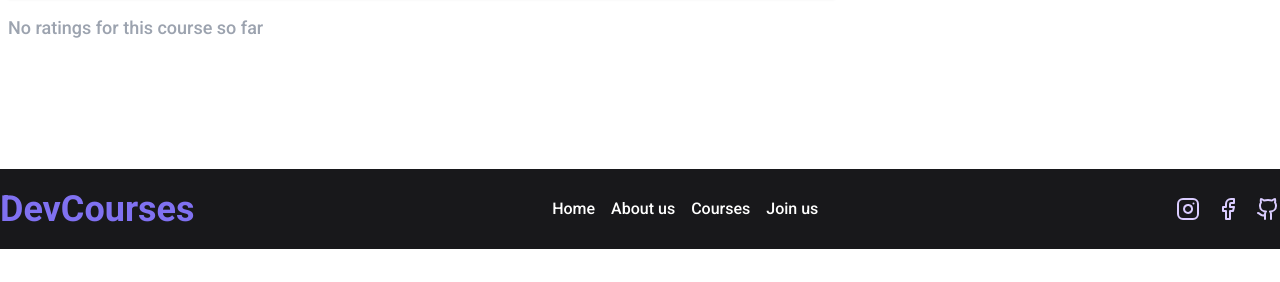
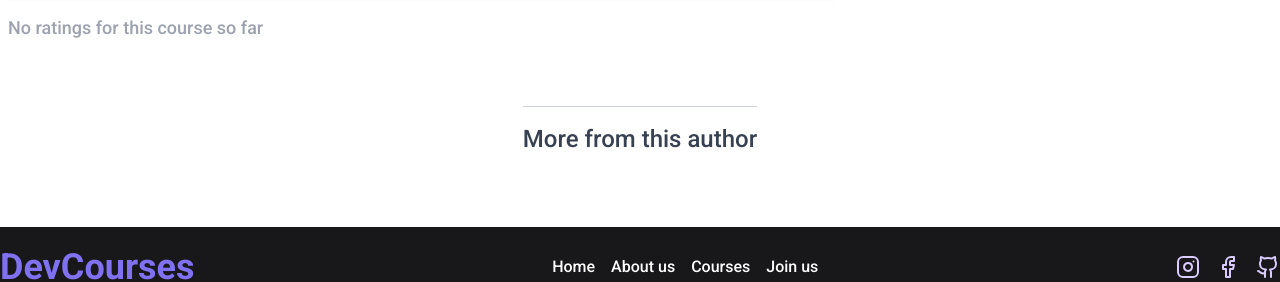
Before and after one commit to Esmin53/courses, a React (Vite) app in the folder client/: page /course/1 in a window 1280 px wide. Shown: the part 551-833 px from the top of the page. Before the commit the page ends 800 px from the top, so only its background shows below. Built offline with nearby package versions, Linux system fonts and the light colour scheme; no server answers.

Commit message:
Recomend more courses by author

```diff
--- /dev/null
+++ b/client/src/components/MoreFromAuthor.tsx
@@ -0,0 +1,36 @@
+import { Course } from "@/types"
+import axios from "axios"
+import { useEffect, useState } from "react"
+import CourseCard from "./CourseCard"
+import { cn } from "@/lib/utils"
+
+
+interface AuthorInfoProps {
+    authorId: string
+    className?: string
+    pageSize?: number
+}
+
+const MoreFromAuthor = ({authorId, className, pageSize}: AuthorInfoProps) => {
+    const [courses, setCourses] = useState<Course[] >([])
+
+    const getAuthorPosts = async () => {
+        const response = await axios.get(`${import.meta.env.VITE_SERVER_URL}/course/get-courses?userId=${authorId}&pageSize=${pageSize || 3}`)
+
+        setCourses(response.data.courses)
+    }
+
+    useEffect(() => {
+        getAuthorPosts()
+    }, [])
+
+    return (
+        <div className={cn("w-full flex-1 grid gap-2", className)}>
+            {courses?.map((item) => (
+                <CourseCard {...item} key={item.id} />
+            ))}
+        </div>
+    )
+}
+
+export default MoreFromAuthor
--- a/client/src/pages/Course.tsx
+++ b/client/src/pages/Course.tsx
@@ -18,6 +18,7 @@ import {
 import { Toaster, toast } from "sonner";
 import { Course as CourseType} from "@/types";
 import Wrapper from "@/components/Wrapper";
+import MoreFromAuthor from "@/components/MoreFromAuthor";
 
 
 export const Course = () => {
@@ -170,7 +171,16 @@ export const Course = () => {
     </div>
 </div>
 <Toaster position="top-center" richColors/>
-</div>
+        </div>
+        <div className="w-full flex justify-center px-2 xl:px-0">
+            <div className="max-w-8xlw-full py-4 flex flex-col gap-4 pb-6 border-t border-gray-300 my-12">
+                <h2 className="text-2xl font-medium text-gray-700">More from this author</h2>
+                {course?.author ?
+                <MoreFromAuthor authorId={course?.author.id} className=" xs:grid-cols-2 md:grid-cols-3 lg:grid-cols-4 gap-2 lg:gap-4" pageSize={4} /> :
+                    null}
+            </div>
+
+        </div>
         </Wrapper>
     )
 };
--- a/client/src/pages/Enrollment.tsx
+++ b/client/src/pages/Enrollment.tsx
@@ -1,3 +1,4 @@
+import MoreFromAuthor from "@/components/MoreFromAuthor"
 import Wrapper from "@/components/Wrapper"
 import { useAuthStore } from "@/store/useAuthStore"
 import axios from "axios"
@@ -77,8 +78,8 @@ const Enrollment = () => {
 
     return (
         <Wrapper>
-            <div className="w-full flex-1 min-h-screen h-full max-w-8xl px-2 xl:px-0 py-4 gap-2">
-
+            <div className="w-full flex-1 min-h-screen h-full max-w-8xl px-2 xl:px-0 py-4 gap-6 flex flex-col lg:flex-row">
+            <div className="flex flex-col flex-1 max-w-8xl gap-2">
             <h1 className="text-xl xs:text-3xl sm:text-4xl text-gray-800 font-bold">{media?.title}</h1>
             <p className="text-lg text-gray-600">By <a href={`/profile/${media?.author.id}`} className="font-medium">{media?.author.username}</a></p>
             <div className="aspect-video max-w-6xl bg-slate-100 shadow border border-slate-200 my-4 relative">
@@ -94,6 +95,13 @@ const Enrollment = () => {
                 <Star className={`sm:w-7 sm:h-7 cursor-pointer ${rating >= 5 && "text-yellow-400"}`} onClick={() => rateCourse(5)}/>
             </div>
             </div>
+            <div className="flex-1 lg:max-w-64 py-4 flex flex-col gap-6">
+                <h2 className="text-2xl font-medium text-gray-700">More from this author</h2>
+                {media?.author.id ? <MoreFromAuthor authorId={media?.author.id}
+                className=" xs:grid-cols-2 md:grid-cols-3 lg:grid-cols-1"/> : null}
+            </div>
+
+            </div>
             <Toaster />
         </Wrapper>
     )
```
